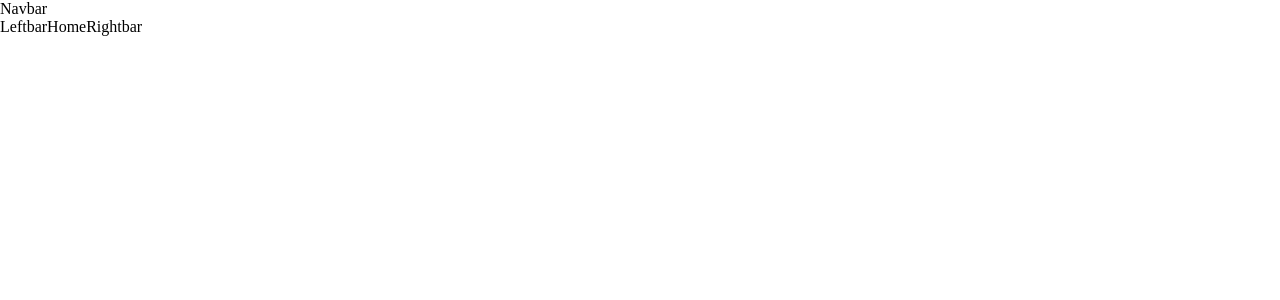
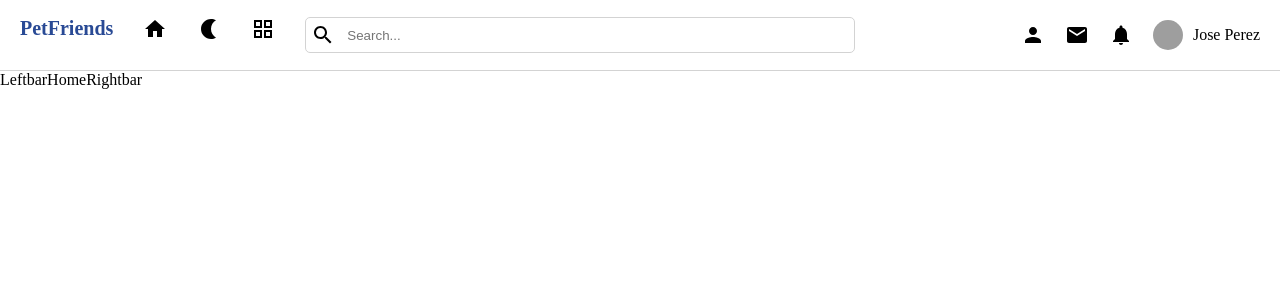
Before and after one commit to angelz510/petfriends, a React (Vite) app: page / in a window 1280 px wide. Shown: the top 300 px of the page. Built offline with nearby package versions, Linux system fonts and the light colour scheme; grey boxes are pictures that could not be loaded.

Commit message:
style navbar

```diff
--- a/package.json
+++ b/package.json
@@ -10,6 +10,10 @@
     "preview": "vite preview"
   },
   "dependencies": {
+    "@emotion/react": "^11.11.1",
+    "@emotion/styled": "^11.11.0",
+    "@mui/icons-material": "^5.14.13",
+    "@mui/material": "^5.14.13",
     "react": "^18.2.0",
     "react-dom": "^18.2.0",
     "react-router-dom": "^6.16.0",
--- a/src/App.jsx
+++ b/src/App.jsx
@@ -1,5 +1,10 @@
 import "./app.scss";
-import { createBrowserRouter, Outlet, RouterProvider } from "react-router-dom";
+import {
+  createBrowserRouter,
+  Navigate,
+  Outlet,
+  RouterProvider,
+} from "react-router-dom";
 import Login from "./pages/login/Login";
 import Register from "./pages/register/Register";
 import Home from "./pages/home/Home";
@@ -9,6 +14,8 @@ import Leftbar from "./components/leftbar/Leftbar";
 import Rightbar from "./components/rightbar/Rightbar";
 
 function App() {
+  const currentUser = true;
+
   const Layout = () => {
     return (
       <div>
@@ -22,10 +29,21 @@ function App() {
     );
   };
 
+  const ProtectedRoute = ({ children }) => {
+    if (!currentUser) {
+      return <Navigate to="/login" />;
+    }
+    return children;
+  };
+
   const router = createBrowserRouter([
     {
       path: "/",
-      element: <Layout />,
+      element: (
+        <ProtectedRoute>
+          <Layout />
+        </ProtectedRoute>
+      ),
       children: [
         {
           path: "/",
--- a/src/components/navbar/Navbar.jsx
+++ b/src/components/navbar/Navbar.jsx
@@ -1,7 +1,41 @@
 import "./navbar.scss";
+import HomeIcon from "@mui/icons-material/Home";
+import NightlightIcon from "@mui/icons-material/Nightlight";
+// import WbSunnyIcon from "@mui/icons-material/WbSunny";
+import GridViewIcon from "@mui/icons-material/GridView";
+import SearchIcon from "@mui/icons-material/Search";
+import EmailIcon from "@mui/icons-material/Email";
+import PersonIcon from "@mui/icons-material/Person";
+import NotificationsIcon from "@mui/icons-material/Notifications";
+import { Link } from "react-router-dom";
 
 const Navbar = () => {
-  return <div className="navbar">Navbar</div>;
+  return (
+    <div className="navbar">
+      <div className="left">
+        <Link to="/" style={{ textDecoration: "none" }}>
+          <span>PetFriends</span>
+        </Link>
+        <HomeIcon />
+        <NightlightIcon />
+        <GridViewIcon />
+        <div className="search">
+          <SearchIcon />
+          <input type="text" placeholder="Search..." />
+        </div>
+      </div>
+
+      <div className="right">
+        <PersonIcon />
+        <EmailIcon />
+        <NotificationsIcon />
+        <div className="user">
+          <img src="https://i.imgur.com/hUPONVM.jpg" alt="" />
+          <span>Jose Perez</span>
+        </div>
+      </div>
+    </div>
+  );
 };
 
 export default Navbar;
--- a/src/components/navbar/navbar.scss
+++ b/src/components/navbar/navbar.scss
@@ -0,0 +1,56 @@
+.navbar {
+  display: flex;
+  align-items: center;
+  justify-content: space-between;
+  padding: 10px 20px;
+  height: 50px;
+  border-bottom: 1px solid lightgray;
+
+  .left {
+    display: flex;
+    gap: 30px;
+
+    span {
+      font-weight: bold;
+      font-size: 20px;
+      color: #294a95;
+    }
+
+    .search {
+      display: flex;
+      align-items: center;
+      gap: 10px;
+      border: 1px solid lightgray;
+      border-radius: 5px;
+      padding: 5px;
+
+      input {
+        border: none;
+        width: 500px;
+      }
+    }
+  }
+
+  .right {
+    display: flex;
+    align-items: center;
+    gap: 20px;
+
+    .user {
+      display: flex;
+      align-items: center;
+      gap: 10px;
+      font-weight: 500;
+
+      img {
+        width: 30px;
+        height: 30px;
+        border-radius: 50%;
+        object-fit: cover;
+      }
+
+      span {
+      }
+    }
+  }
+}
```
Also changed, not shown: 1 other file (tests, documents, lock files or other folders).
